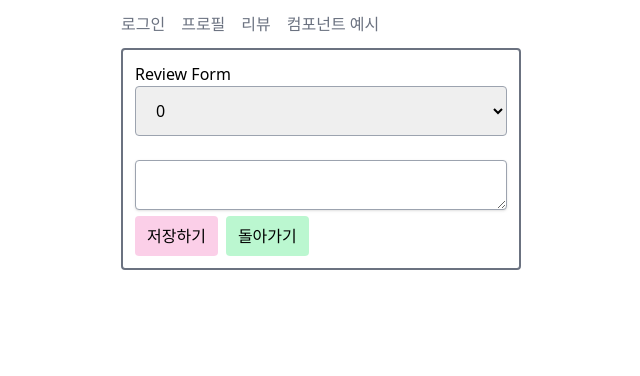
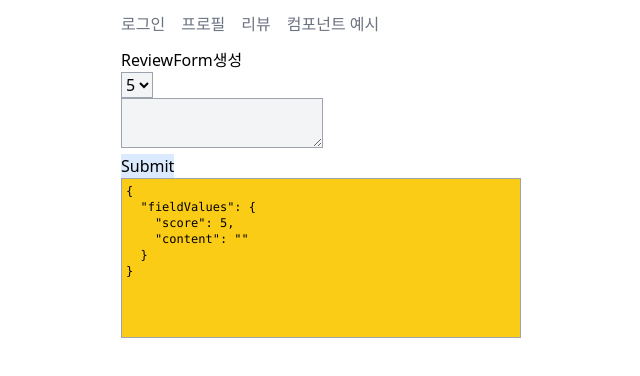
Before and after one commit to yoonakim1027/myproj-react, a React (Create React App) app: page /reviews/new in a window 1280 px wide. Shown: the top 376 px of the page, without its empty margins (319-959 px from the left). Built offline with nearby package versions, Linux system fonts and the light colour scheme.

Commit message:
review create 구현

```diff
--- a/src/App.js
+++ b/src/App.js
@@ -17,8 +17,9 @@ function App() {
         <Route path="/accounts/login/" element={<Login />} />
         <Route path="/accounts/profile/" element={<Profile />} />
         <Route path="/reviews/" element={<ReviewList />} />
+        <Route path="/reviews/new/" element={<ReviewForm />} />
+        <Route path="/reviews/:reviewId/edit/" element={<ReviewForm />} />
         <Route path="/examples/components/" element={<Components />} />
-        <Route path="/reviews/new/" element={<ReviewForm />} />
       </Routes>
     </div>
   );
--- /dev/null
+++ b/src/components/ReviewForm.jsx
@@ -0,0 +1,50 @@
+// fieldValues : 현재의 필드값 내역
+// handleFieldChange : 각 필드 값이 변화 시에 호출
+// handleSubmit : 인자없는 함수. submit 시에 호출.
+
+function ReviewForm({ fieldValues, handleFieldChange, handleSubmit }) {
+  const handleClickedSubmitButton = () => {
+    if (handleSubmit) {
+      handleSubmit();
+    } else {
+      console.warn('handleSubmit 속성값을 지정해주세요.');
+    }
+  };
+
+  return (
+    <div>
+      <div>
+        <select
+          name="score"
+          value={fieldValues.score}
+          onChange={handleFieldChange}
+          className="bg-gray-100 border border-gray-400"
+        >
+          <option>0</option>
+          <option>1</option>
+          <option>2</option>
+          <option>3</option>
+          <option>4</option>
+          <option>5</option>
+        </select>
+      </div>
+      <div>
+        <textarea
+          name="content"
+          value={fieldValues.content}
+          onChange={handleFieldChange}
+          className="bg-gray-100 border border-gray-400"
+        />
+      </div>
+      <div>
+        <input
+          type="submit"
+          className="bg-blue-100 cursor-pointer"
+          onClick={() => handleClickedSubmitButton()}
+        />
+      </div>
+    </div>
+  );
+}
+
+export default ReviewForm;
--- a/src/hooks/useFieldValues.jsx
+++ b/src/hooks/useFieldValues.jsx
@@ -1,21 +1,40 @@
 import { useState } from 'react';
 
+// 항상 hooks는 use로 시작한다
+// use로 시작해야 리액트가 훅으로 인식한다
+// initialFieldValues를 인자로 받아서 정해주기
 function useFieldValues(initialFieldValues) {
+  // setter를 통해서 fieldValues가 바뀐당
   const [fieldValues, setFieldValues] = useState(initialFieldValues);
 
-  const clearFieldValues = () => setFieldValues(initialFieldValues);
-
-  const handleChange = (e) => {
+  //handleFieldChange는 e(이벤트 객체)를 받는다
+  // 그럼 여기엔 항상 target이 있음
+  // target은 이벤트가 발생한 element를 지칭
+  //name을 통해서 식별, value는 실제 값
+  const handleFieldChange = (e) => {
     const { name, value } = e.target;
+    //setFieldvalues를 통해 실제값에 반영
     setFieldValues((prevFieldValues) => {
       return {
-        ...prevFieldValues,
-        [name]: value,
-      };
+        // 새로운 오브젝트 생성
+        ...prevFieldValues, // 언팩!
+        [name]: value, // 그냥 name이라고 쓰면 ? 안돼
+      }; // name이라는 변수값이 계산된 name으로
     });
   };
 
-  return [fieldValues, handleChange, clearFieldValues, setFieldValues];
+  //초기화
+  const clearFieldValues = () => {
+    setFieldValues(initialFieldValues);
+  };
+  // 항목이 많으면 오브젝트로 반환
+
+  return {
+    fieldValues,
+    handleFieldChange,
+    clearFieldValues,
+    setFieldValues,
+  };
 }
 
 export default useFieldValues;
--- a/src/pages/reviews/ReviewForm.jsx
+++ b/src/pages/reviews/ReviewForm.jsx
@@ -1,99 +1,44 @@
+import { useNavigate, useParams } from 'react-router-dom';
 import Axios from 'axios';
+import DebugStates from 'components/DebugStates';
+import ReviewForm from 'components/ReviewForm';
 import useFieldValues from 'hooks/useFieldValues';
-import { useNavigate, useParams } from 'react-router-dom';
-import { useEffect, useState } from 'react';
 
-function ReviewForm() {
+function PageReviewForm() {
+  // 상탯값 정의. 훅 호출
   const navigate = useNavigate();
   const { reviewId } = useParams();
-  const [error, setError] = useState(null);
+  const { fieldValues, handleFieldChange } = useFieldValues({
+    score: 5,
+    content: '',
+  });
 
-  const [fieldValues, handleChange, setFieldValues, clearFieldValues] =
-    useFieldValues({
-      content: '',
-      score: 0,
-    });
-
-  useEffect(() => {
-    if (reviewId) {
-      const url = `http://127.0.0.1:8000/shop/api/reviews/${reviewId}/`;
-      Axios.get(url)
-        .then(({ data }) => {
-          setFieldValues((prevFieldValues) => ({
-            content: data.content,
-            score: data.score,
-          }));
-        })
-        .catch((error) => setError(error));
-    } else {
-      setFieldValues(null);
+  // 다양한 함수를 정의
+  const saveReview = async () => {
+    const url = 'http://localhost:8000/shop/api/reviews/';
+    try {
+      await Axios.post(url, fieldValues);
+      navigate('/reviews/');
+    } catch (e) {
+      console.error(e);
     }
-  }, [reviewId]);
-
-  const saveReview = () => {
-    const url = 'http://127.0.0.1:8000/shop/api/reviews/';
-    const detailUrl = `http://127.0.0.1:8000/shop/api/reviews/${reviewId}/`;
-    reviewId
-      ? Axios.patch(detailUrl, fieldValues) // True면 patch(찾기)
-          .then(() => {
-            navigate(`/reviews/`);
-          })
-          .catch((error) => {
-            console.log(error);
-          })
-          .finally(() => clearFieldValues())
-      : Axios.post(url, fieldValues) // false면 새로 등록(post)
-          .then(() => {
-            navigate('/reviews/');
-          })
-          .catch((error) => {
-            console.log(error);
-          })
-          .finally(() => clearFieldValues());
   };
 
+  // 표현 by jsx
   return (
-    <div className="border-2 border-gray-500 p-3 rounded">
-      <h2>Review Form</h2>
-      <select
-        onChange={handleChange}
-        name="score"
-        value={fieldValues.score}
-        className="block appearence-none w-full border border-gray-400 py-3 px-4 rounded"
-      >
-        <option>0</option>
-        <option>1</option>
-        <option>2</option>
-        <option>3</option>
-        <option>4</option>
-        <option>5</option>
-      </select>
-      <br />
-      <textarea
-        type="text"
-        className="shadow w-full border border-gray-400 rounded"
-        onChange={handleChange}
-        name="content"
-        value={fieldValues.content}
+    <div>
+      <h2>
+        ReviewForm
+        {reviewId ? '수정' : '생성'}
+      </h2>
+      <ReviewForm
+        fieldValues={fieldValues}
+        handleFieldChange={handleFieldChange}
+        handleSubmit={saveReview}
       />
-      <br />
-      <button
-        onClick={() => {
-          saveReview();
-          navigate('/reviews/');
-        }}
-        className="bg-pink-200 hover:bg-pink-500 rounded py-2 px-3 mr-2"
-      >
-        저장하기
-      </button>
-      <button
-        onClick={() => navigate('/reviews/')}
-        className="bg-green-200 hover:bg-green-500 rounded py-2 px-3 mr-2"
-      >
-        돌아가기
-      </button>
+      <DebugStates reviewId={reviewId} fieldValues={fieldValues} />
     </div>
   );
 }
 
-export default ReviewForm;
+export default PageReviewForm;
--- a/src/pages/reviews/ReviewList.jsx
+++ b/src/pages/reviews/ReviewList.jsx
@@ -3,7 +3,6 @@ import DebugStates from 'components/DebugStates';
 import Review from 'components/Review';
 import { useEffect, useState } from 'react';
 import { useNavigate } from 'react-router-dom';
-import ReviewForm from './ReviewForm';
 
 function PageReviewList() {
   const [loading, setLoading] = useState(false);
@@ -62,31 +61,33 @@ function PageReviewList() {
     <div>
       <h2>Review List</h2>
 
-      {loading && <div>Loading...</div>}
+      {loading && <div>Loading ...</div>}
       {error && <div>통신 중에 오류가 발생했습니다.</div>}
 
       <button
         onClick={() => refetch()}
-        className="bg-yellow-400 hover:bg-red-300"
+        className="bg-yellow-400 hover:bg-red-400 mr-1"
       >
         새로고침
       </button>
 
       <button
         onClick={() => navigate('/reviews/new/')}
-        className="bg-blue-400 cursor-pointer"
+        className="bg-blue-400 hover:bg-slate-400"
       >
-        새로 쓰기
+        새 리뷰
       </button>
 
+      <div className="">
         {reviewList.map((review) => (
           <Review
             key={review.id}
             review={review}
+            handleEdit={() => navigate(`/reviews/${review.id}/edit/`)}
             handleDelete={() => deleteReview(review)}
-          // 삭제를 누르면, deleteReview를 호출하면서 리뷰 객체를 넘김
           />
         ))}
+      </div>
 
       <hr />
       <DebugStates loading={loading} error={error} reviewList={reviewList} />
```
Lines whose indentation alone changed are shown as unchanged.
